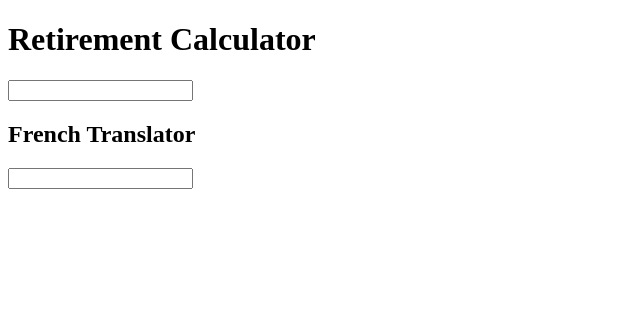
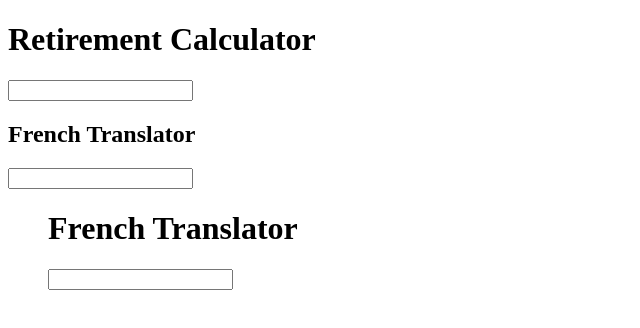
Before and after one commit to JebHarrison/javascript-challeng, a plain HTML site: page index.html in a window 1280 px wide. Shown: the whole page, without its empty margins (0-640 px from the left). Drawn offline with Linux system fonts and the light colour scheme.

Commit message:
added figure section

```diff
--- a/index.html
+++ b/index.html
@@ -19,6 +19,11 @@
 
     </article>
 
+    <figure>
+        <h1>French Translator</h1>
+        <input type="text" onblur="getGreetingInFrench(event)">
+    </figure>
+
 
 
 </body>
```
